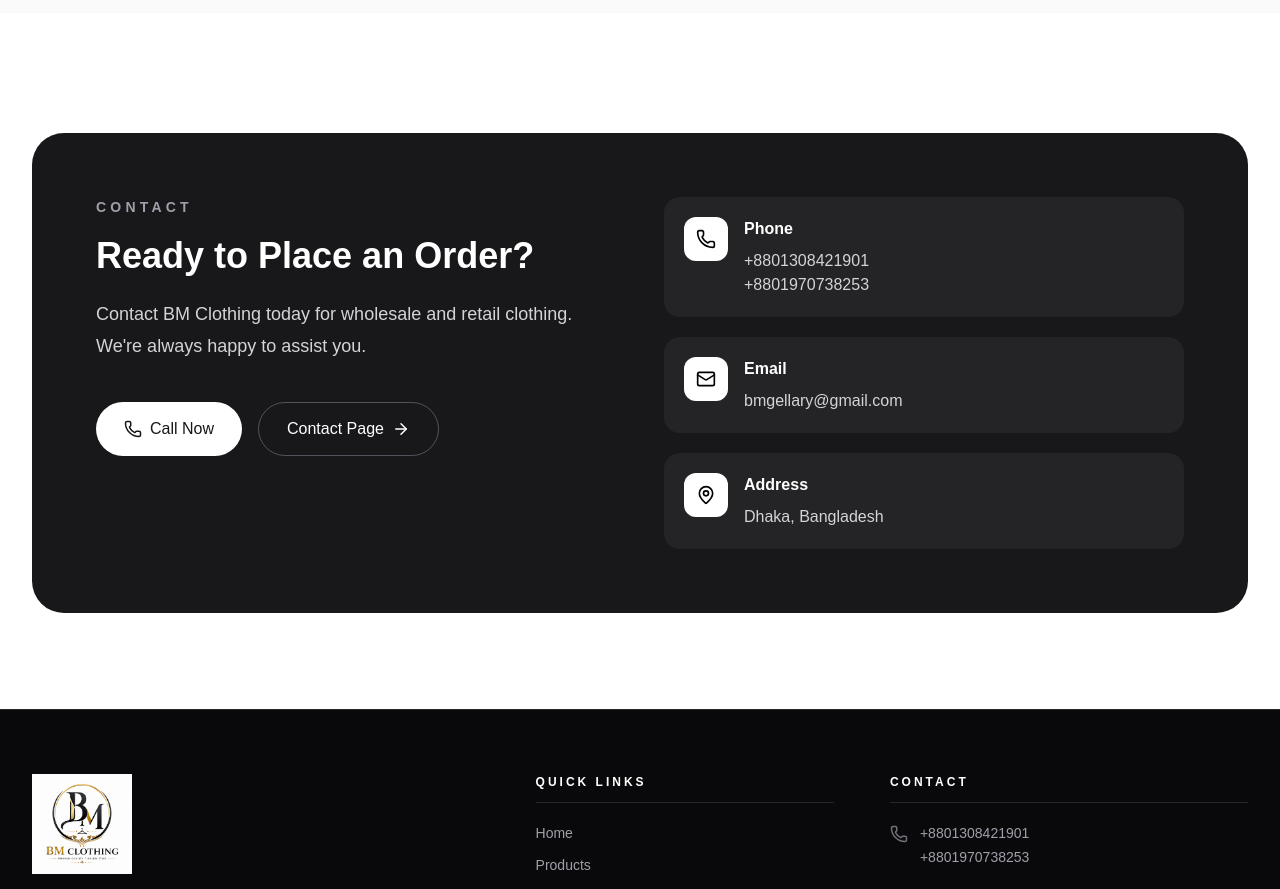
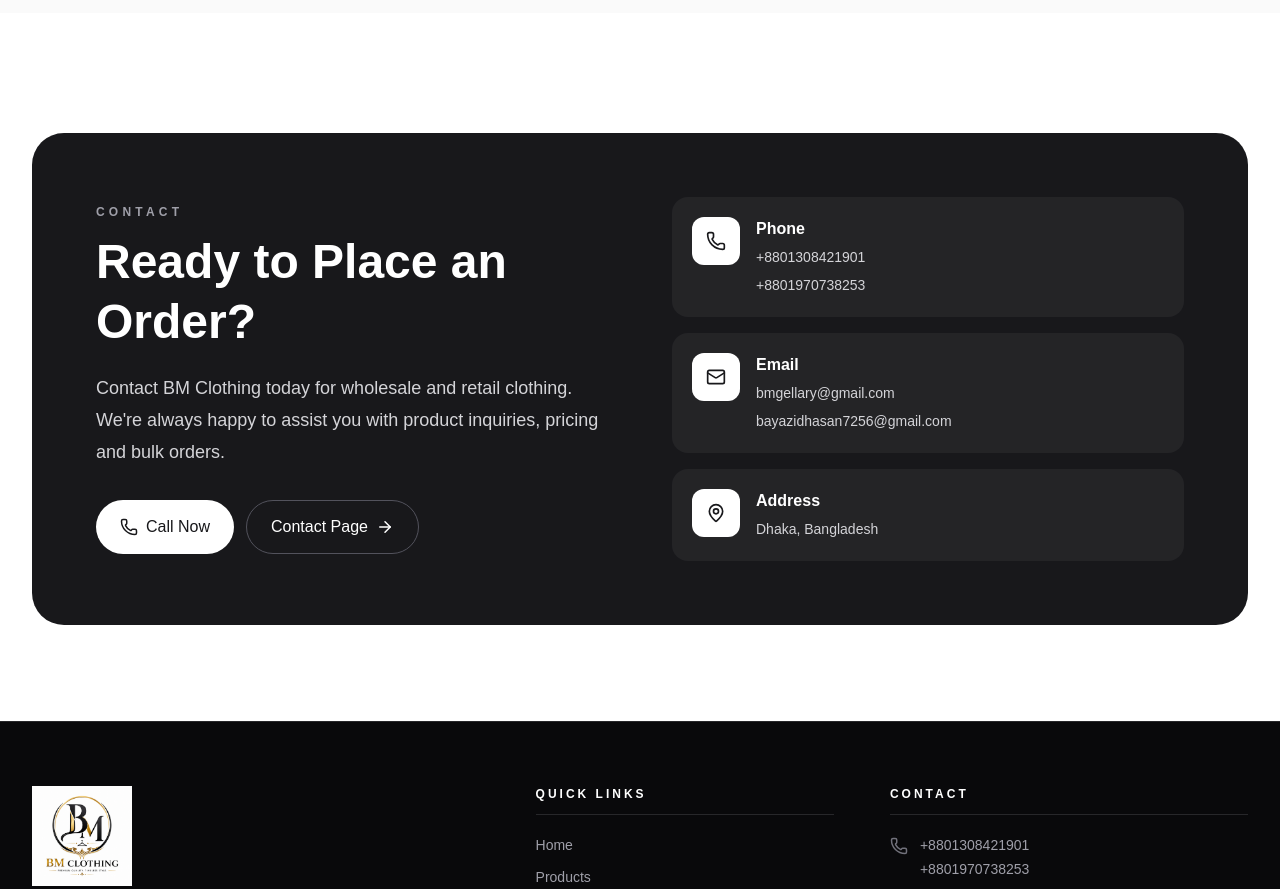
Before and after one commit to senkai742/bm-clothing, a Next.js app: page / in a window 1280 px wide. Shown: the part 4180-5069 px from the top of the page. Built offline with nearby package versions, Linux system fonts and the light colour scheme.

Commit message:
refactor: enhance navbar mobile menu UI and optimize contact section responsiveness

```diff
--- a/app/components/Navbar.tsx
+++ b/app/components/Navbar.tsx
@@ -30,20 +30,18 @@ export default function Navbar() {
               <Link
                 key={item.title}
                 href={item.href}
-                className={`relative py-1 text-sm font-medium transition-colors duration-200 ${
-                  isActive
+                className={`relative py-1 text-sm font-medium transition-colors duration-200 ${isActive
                     ? "text-zinc-900"
                     : "text-zinc-500 hover:text-black"
-                }`}
+                  }`}
               >
                 {item.title}
 
                 <span
-                  className={`absolute -bottom-1 left-0 h-[2px] bg-black transition-all duration-300 ${
-                    isActive
+                  className={`absolute -bottom-1 left-0 h-[2px] bg-black transition-all duration-300 ${isActive
                       ? "w-full"
                       : "w-0 group-hover:w-full"
-                  }`}
+                    }`}
                 />
               </Link>
             );
@@ -64,9 +62,26 @@ export default function Navbar() {
         {/* Mobile Button */}
         <button
           onClick={() => setOpen(!open)}
-          className="rounded-lg p-2 transition hover:bg-zinc-100 md:hidden"
+          aria-label="Toggle Menu"
+          className="
+    flex h-11 w-11 items-center justify-center
+    rounded-xl
+    border border-zinc-200
+    bg-white
+    text-zinc-900
+    shadow-sm
+    transition-all duration-200
+    hover:bg-zinc-100
+    hover:border-zinc-300
+    active:scale-95
+    md:hidden
+  "
         >
-          {open ? <X size={24} /> : <Menu size={24} />}
+          {open ? (
+            <X size={24} strokeWidth={2.5} />
+          ) : (
+            <Menu size={24} strokeWidth={2.5} />
+          )}
         </button>
       </div>
 
@@ -83,11 +98,10 @@ export default function Navbar() {
                   key={item.title}
                   href={item.href}
                   onClick={() => setOpen(false)}
-                  className={`rounded-lg px-3 py-3 text-sm transition ${
-                    isActive
+                  className={`rounded-lg px-3 py-3 text-sm transition ${isActive
                       ? "bg-zinc-100 font-semibold text-black"
                       : "text-zinc-600 hover:bg-zinc-50"
-                  }`}
+                    }`}
                 >
                   {item.title}
                 </Link>
--- a/app/components/home/ContactSection.tsx
+++ b/app/components/home/ContactSection.tsx
@@ -4,35 +4,35 @@ import { siteConfig } from "@/config/site";
 
 export default function ContactSection() {
   return (
-    <section className="py-24">
-      <div className="mx-auto max-w-7xl px-6 lg:px-8">
+    <section className="py-12 md:py-20 lg:py-24">
+      <div className="mx-auto max-w-7xl px-4 sm:px-6 lg:px-8">
 
-        <div className="overflow-hidden rounded-[32px] bg-zinc-900">
+        <div className="overflow-hidden rounded-2xl bg-zinc-900 md:rounded-[32px]">
 
-          <div className="grid gap-12 p-10 lg:grid-cols-2 lg:p-16">
+          <div className="grid gap-10 p-6 sm:p-8 md:p-10 lg:grid-cols-2 lg:gap-16 lg:p-16">
 
             {/* Left */}
+            <div className="flex flex-col justify-center">
 
-            <div>
-
-              <p className="text-sm font-semibold uppercase tracking-[0.3em] text-zinc-400">
+              <p className="text-xs font-semibold uppercase tracking-[0.35em] text-zinc-400">
                 Contact
               </p>
 
-              <h2 className="mt-4 text-4xl font-bold leading-tight text-white">
+              <h2 className="mt-3 text-3xl font-bold leading-tight text-white sm:text-4xl lg:text-5xl">
                 Ready to Place an Order?
               </h2>
 
-              <p className="mt-5 max-w-lg text-lg leading-8 text-zinc-300">
+              <p className="mt-5 max-w-lg text-base leading-7 text-zinc-300 lg:text-lg lg:leading-8">
                 Contact BM Clothing today for wholesale and retail clothing.
-                We're always happy to assist you.
+                We're always happy to assist you with product inquiries,
+                pricing and bulk orders.
               </p>
 
-              <div className="mt-10 flex flex-wrap gap-4">
+              <div className="mt-8 flex flex-col gap-3 sm:flex-row">
 
                 <Link
                   href={`tel:${siteConfig.phones[0]}`}
-                  className="inline-flex items-center gap-2 rounded-full bg-white px-7 py-3.5 font-medium text-zinc-900 transition hover:bg-zinc-200"
+                  className="inline-flex w-full items-center justify-center gap-2 rounded-full bg-white px-6 py-3.5 font-medium text-zinc-900 transition hover:bg-zinc-200 sm:w-auto"
                 >
                   <Phone size={18} />
                   Call Now
@@ -40,7 +40,7 @@ export default function ContactSection() {
 
                 <Link
                   href="/contact"
-                  className="inline-flex items-center gap-2 rounded-full border border-zinc-600 px-7 py-3.5 font-medium text-white transition hover:bg-zinc-800"
+                  className="inline-flex w-full items-center justify-center gap-2 rounded-full border border-zinc-600 px-6 py-3.5 font-medium text-white transition hover:bg-zinc-800 sm:w-auto"
                 >
                   Contact Page
                   <ArrowRight size={18} />
@@ -51,66 +51,73 @@ export default function ContactSection() {
             </div>
 
             {/* Right */}
+            <div className="grid gap-4">
 
-            <div className="grid gap-5">
-
+              {/* Phone */}
               <div className="flex items-start gap-4 rounded-2xl bg-white/5 p-5">
 
-                <div className="rounded-xl bg-white p-3 text-black">
+                <div className="flex h-12 w-12 shrink-0 items-center justify-center rounded-xl bg-white text-zinc-900">
                   <Phone size={20} />
                 </div>
 
-                <div>
-                  <h3 className="font-semibold text-white">
+                <div className="min-w-0">
+                  <h3 className="text-base font-semibold text-white">
                     Phone
                   </h3>
 
-                  <p className="mt-2 text-zinc-300">
-                    {siteConfig.phones[0]}
-                  </p>
-
-                  <p className="text-zinc-300">
-                    {siteConfig.phones[1]}
-                  </p>
-
+                  {siteConfig.phones.map((phone, index) => (
+                    <Link
+                      key={index}
+                      href={`tel:${phone}`}
+                      className="mt-1 block break-all text-sm leading-6 text-zinc-300 transition hover:text-white"
+                    >
+                      {phone}
+                    </Link>
+                  ))}
                 </div>
 
               </div>
 
+              {/* Email */}
               <div className="flex items-start gap-4 rounded-2xl bg-white/5 p-5">
 
-                <div className="rounded-xl bg-white p-3 text-black">
+                <div className="flex h-12 w-12 shrink-0 items-center justify-center rounded-xl bg-white text-zinc-900">
                   <Mail size={20} />
                 </div>
 
-                <div>
-                  <h3 className="font-semibold text-white">
+                <div className="min-w-0">
+                  <h3 className="text-base font-semibold text-white">
                     Email
                   </h3>
 
-                  <p className="mt-2 text-zinc-300">
-                    {siteConfig.emails[0]}
-                  </p>
-
+                  {siteConfig.emails.map((email, index) => (
+                    <Link
+                      key={index}
+                      href={`mailto:${email}`}
+                      className="mt-1 block break-all text-sm leading-6 text-zinc-300 transition hover:text-white"
+                    >
+                      {email}
+                    </Link>
+                  ))}
                 </div>
 
               </div>
 
+              {/* Address */}
               <div className="flex items-start gap-4 rounded-2xl bg-white/5 p-5">
 
-                <div className="rounded-xl bg-white p-3 text-black">
+                <div className="flex h-12 w-12 shrink-0 items-center justify-center rounded-xl bg-white text-zinc-900">
                   <MapPin size={20} />
                 </div>
 
-                <div>
-                  <h3 className="font-semibold text-white">
+                <div className="min-w-0">
+                  <h3 className="text-base font-semibold text-white">
                     Address
                   </h3>
 
-                  <p className="mt-2 text-zinc-300">
+                  <p className="mt-1 text-sm leading-6 text-zinc-300">
                     {siteConfig.address}
                   </p>
-
                 </div>
 
               </div>
```
